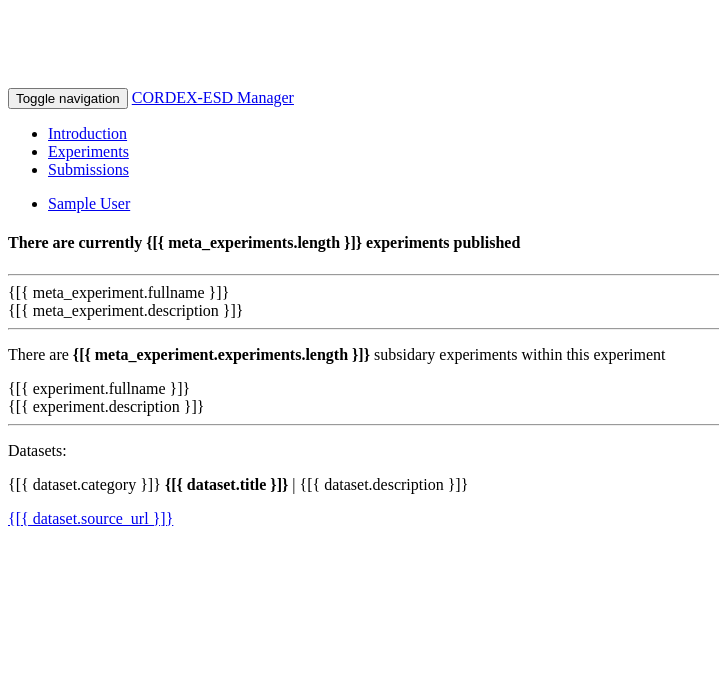
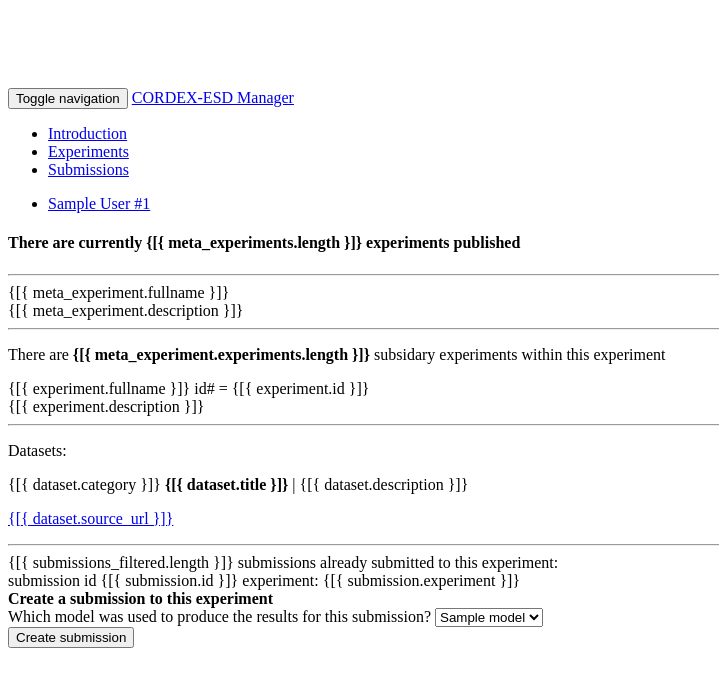
Before and after one commit to jackaranda/cordex-esd-manager, a Django app: page /experiments in a window 1280 px wide. Shown: the top 687 px of the page, without its empty margins (0-719 px from the left). Run offline with Django 3.2, Linux system fonts and the light colour scheme; a user stored in the database is signed in; tables that the repository leaves empty hold one stand-in row (values such as "Sample post"); some libraries are stand-ins or nearby versions.

Commit message:
Changed submissions REST views to be ModelViewSets to better integrate with frontend code.  Added CKeditor library and a few other minor tweaks

```diff
--- a/bower.json
+++ b/bower.json
@@ -17,7 +17,9 @@
     "angular-route": "~1.3.15",
     "jquery": "~2.1.3",
     "bootstrap": "~3.3.4",
-    "bootswatch": "~3.3.4+1"
+    "bootswatch": "~3.3.4+1",
+    "angular-resource": "~1.3.15",
+    "ckeditor": "~4.4.7"
   },
   "resolutions": {
     "bootswatch": "~3.3.4+1"
--- a/experiments/admin.py
+++ b/experiments/admin.py
@@ -9,7 +9,7 @@ class TimePeriodAdmin(admin.ModelAdmin):
 class TimePeriodInline(admin.TabularInline):
 
 	model = ExperimentTimePeriods
-	fields = ('category', 'timeperiod',)
+	fields = ('category', 'timeperiod')
 
 class DatasetInline(admin.TabularInline):
 
--- a/experiments/models.py
+++ b/experiments/models.py
@@ -15,6 +15,8 @@ class TimePeriod(models.Model):
 	short_name = models.CharField(max_length=50, default="", blank=True)
 	begin = models.DateTimeField(default=datetime.datetime(1900,1,1))
 	end = models.DateTimeField(default=datetime.datetime(1999,12,31))
+
+	#exclude = models.ManyToManyField('TimePeriod')
 
 	def __unicode__(self):
 		return "{} - {}".format(self.begin, self.end)
--- a/experiments/serializers.py
+++ b/experiments/serializers.py
@@ -23,7 +23,7 @@ class ExperimentSerializer(serializers.HyperlinkedModelSerializer):
 
 	class Meta:
 		model = Experiment
-		fields = ('slug', 'title', 'meta', 'description', 'fullname', 'created_by', 'created', 'modified', 'timeperiods', 'datasets')
+		fields = ('id', 'slug', 'title', 'meta', 'description', 'fullname', 'created_by', 'created', 'modified', 'timeperiods', 'datasets')
 
 
 class MetaExperimentSerializer(serializers.HyperlinkedModelSerializer):
@@ -33,4 +33,4 @@ class MetaExperimentSerializer(serializers.HyperlinkedModelSerializer):
 
 	class Meta:
 		model = MetaExperiment
-		fields = ('slug', 'title', 'description', 'fullname', 'created_by', 'created', 'modified', 'experiments')
+		fields = ('id', 'slug', 'title', 'description', 'fullname', 'created_by', 'created', 'modified', 'experiments')
--- a/submissions/models.py
+++ b/submissions/models.py
@@ -41,7 +41,7 @@ class Submission(models.Model):
 	version = models.IntegerField(default=1)
 
 	created = models.DateTimeField(auto_now_add=True)
-	modified = models.DateTimeField()
+	modified = models.DateTimeField(auto_now=True)
 
 	notes = models.TextField(blank=True, default='')
 
--- /dev/null
+++ b/web/static/web/js/ckeditor.js
@@ -0,0 +1 @@
+../../../../bower_components/ckeditor/ckeditor.js
--- /dev/null
+++ b/web/static/web/js/config.js
@@ -0,0 +1 @@
+../../../../bower_components/ckeditor/config.js
--- /dev/null
+++ b/web/static/web/js/styles.js
@@ -0,0 +1 @@
+../../../../bower_components/ckeditor/styles.js
--- a/web/templates/web/base.html
+++ b/web/templates/web/base.html
@@ -21,6 +21,7 @@
     <script src="{% static 'web/js/jquery.min.js' %}"></script>
     <script src="{% static 'web/js/bootstrap.min.js' %}"></script>
     <script src="{% static 'web/js/controllers.js' %}"></script>
+    <script src="{% static 'web/js/ckeditor.js' %}"></script>
 
 
   </head>
@@ -46,7 +47,7 @@
           </ul>
           <ul class="nav navbar-nav navbar-right">
             {% if user.is_authenticated %}
-            <li><a href="#">{{ user.first_name }} {{ user.last_name }}</a></li>
+            <li><a href="#">{{ user.first_name }} {{ user.last_name }} #{{ user.id }}</a></li>
             {% else %}
             <li><a href="/login/linkedin/">Login through LinkedIn</a></li>
             {% endif %}
@@ -59,12 +60,10 @@
     <div class="container">
       {% block content %}{% endblock %}
     </div>
-
-    <!-- Bootstrap core JavaScript
-    ================================================== -->
-    <!-- Placed at the end of the document so the pages load faster -->
-    <script src="https://ajax.googleapis.com/ajax/libs/jquery/1.11.2/jquery.min.js"></script>
-    <script src="{% static 'web/js/bootstrap.min.js' %}"></script>
-
+<script>
+    // Turn off automatic editor creation first.
+    CKEDITOR.disableAutoInline = false;
+    CKEDITOR.inline( 'editor1' );
+</script>
   </body>
 </html>
--- a/web/templates/web/experiments.html
+++ b/web/templates/web/experiments.html
@@ -22,15 +22,42 @@
                 <div ng-repeat="experiment in meta_experiment.experiments">
 
                   <div class="panel panel-default">
-                    <div class="panel-heading">{[{ experiment.fullname }]}</div>
-                    <div class="panel-body">{[{ experiment.description }]}<br/>
-                      <hr/>
+                    <div class="panel-heading">{[{ experiment.fullname }]} id# = {[{ experiment.id }]} </div>
+                    <div class="panel-body">{[{ experiment.description }]}<hr/>
                       <p>Datasets:</p>
-
                       <div ng-repeat="dataset in experiment.datasets">
                         <p>{[{ dataset.category }]} <strong>{[{ dataset.title }]}</strong> | {[{ dataset.description }]}</p>
                         <p><a href="{[{ dataset.source_url }]}">{[{ dataset.source_url }]}</a></p>
                       </div>
+
+                      <hr/>
+
+                      <div ng-controller="submissionsListCtrl">
+                        {[{ submissions_filtered.length }]} submissions already submitted to this experiment:
+                        <div ng-repeat="submission in submissions_filtered = (submissions | filter: { experiment:experiment.id}) ">
+                          <div>submission id {[{ submission.id }]} experiment: {[{ submission.experiment }]} </div>
+                        </div>
+
+                      </div>
+
+                      <strong>Create a submission to this experiment</strong>
+                      <form action="{% url 'submission-list' %}" method='POST'>
+                        {% csrf_token %}
+                        Which model was used to produce the results for this submission?
+                        <select name="model">
+                          {% for model in user_models %}
+                          <option value="{{ model.id }}">{{ model.title }}</option>
+                          {% endfor %}
+
+                        </select>
+                        <br/>
+
+                        <input type="hidden" name="owner" value="{{ user_profile.id }}">
+                        <input type="hidden" name="experiment" value="3">
+                        <input type="hidden" name="version" value=1>
+                        <input type="submit" value="Create submission">
+
+                      </form>
                   </div>
 
                 </div>
--- a/web/templates/web/index.html
+++ b/web/templates/web/index.html
@@ -12,6 +12,7 @@ on the CORDEX Empirical Statistical (CORDEX-ESD) project but it is intended that
 
 <h4>Experiments</h4><p>The first is <a href="/experiments/">experiments</a>.  This section lists the currently open experiments and allows details of each experiment to be viewed.  Admistrators are able to create new experiments or edit existing experiments.  Participants are only able to view experiments and add comments/questions to experiments.</p>
 
+
 <h4>Submissions</h4><p>The second section is the <a href="/submissions/">submission</a> section.  This section allows a partcipant to submit results to a particular experiment.  Results submissions take place through uploads such that a single submission may consist of multiple uploads.  Each upload contributes to the final submission for that participant for an experiment.  Each time an upload is added to a submission the submission is re-processed to check it for compliance with the experiment configuration, convert it to a standard data format, and merge dates and variables as needed.  The processing takes place in the background and current status of all a partcipants submissions can be viewed at any time in the <a href="/submissions/">submission</a> section of the platform.
 </p>
 
--- a/web/views.py
+++ b/web/views.py
@@ -1,6 +1,7 @@
 from django.shortcuts import render
 from django.http import HttpResponse
-
+from profiles.models import Profile
+from submissions.models import Model
 # Create your views here.
 
 def index(request):
@@ -8,7 +9,14 @@ def index(request):
 	return render(request, 'web/index.html')
 
 def experiments(request):
-	return render(request, 'web/experiments.html')
+
+	user_profile = Profile.objects.get(user=request.user)
+	user_models = Model.objects.filter(contact=user_profile)
+
+	return render(request, 'web/experiments.html', {'user_profile': user_profile, 'user_models': user_models})
 
 def submissions(request):
 	return render(request, 'web/submissions.html')
+
+def test(request):
+	return render(request, 'web/test.html')
```
Also changed, not shown: submissions/serializers.py (+17 -8 lines), experiments/migrations/0017_timeperiod_exclude.py (added), experiments/migrations/0018_remove_timeperiod_exclude.py (added), submissions/migrations/0007_auto_20150410_1241.py (added), 2 other files.
